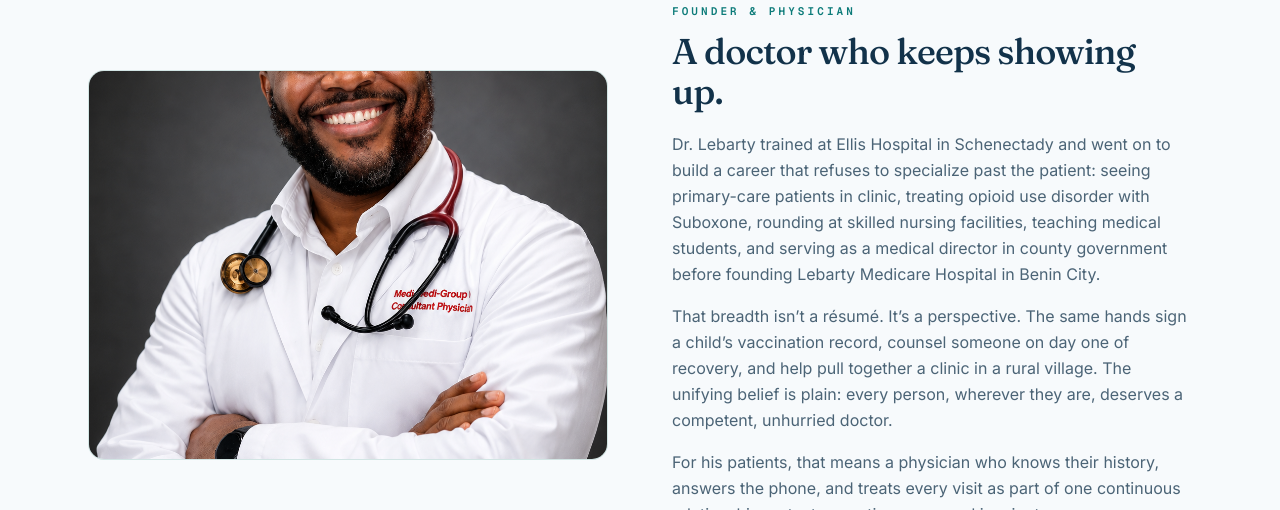
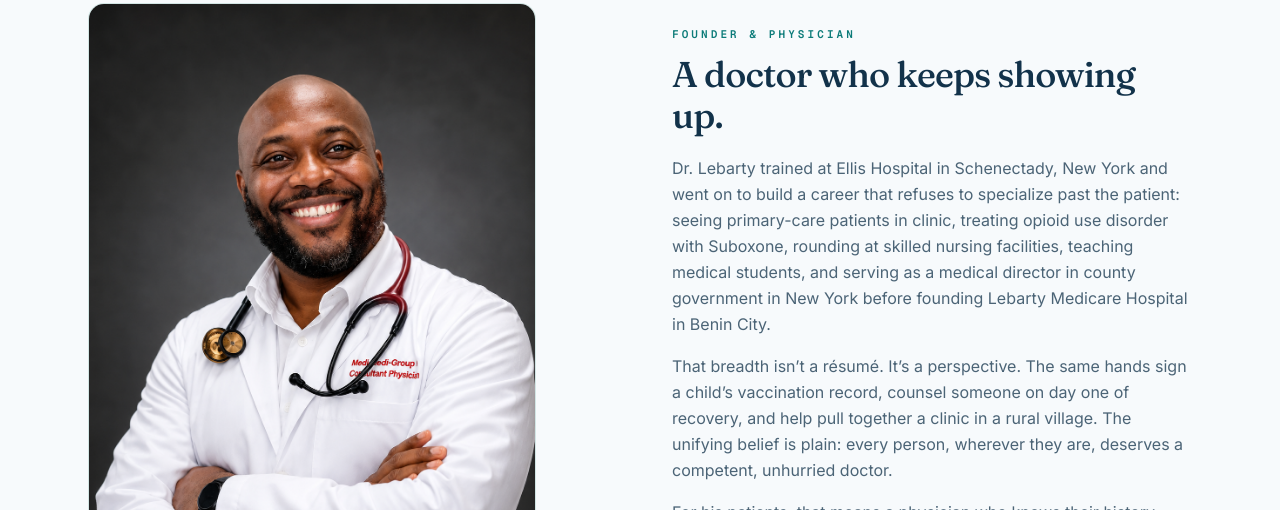
Before and after one commit to zeekelvin/lebarty-medicare, a Next.js app in the folder web/: page /about/dr-lebarty in a window 1280 px wide. Shown: the part 835-1345 px from the top of the page. Built offline with nearby package versions, Linux system fonts and the light colour scheme; no server answers.

Commit message:
Fit Dr Nosa portrait and add New York to About copy

```diff
--- a/web/src/app/about/dr-lebarty/page.tsx
+++ b/web/src/app/about/dr-lebarty/page.tsx
@@ -86,14 +86,16 @@ export default function DrLebartyPage() {
           imageAlt="Portrait of Dr. Nosa Lebarty"
           eyebrow="Founder & physician"
           title="A doctor who keeps showing up."
+          portrait
         >
           <p>
-            Dr. Lebarty trained at Ellis Hospital in Schenectady and went on to
+            Dr. Lebarty trained at Ellis Hospital in Schenectady, New York and
+            went on to
             build a career that refuses to specialize past the patient: seeing
             primary-care patients in clinic, treating opioid use disorder with
             Suboxone, rounding at skilled nursing facilities, teaching medical
-            students, and serving as a medical director in county government
-            before founding Lebarty Medicare Hospital in Benin City.
+            students, and serving as a medical director in county government in
+            New York before founding Lebarty Medicare Hospital in Benin City.
           </p>
           <p>
             That breadth isn&rsquo;t a r&eacute;sum&eacute;. It&rsquo;s a
@@ -139,7 +141,7 @@ export default function DrLebartyPage() {
             <SectionHeading
               eyebrow="Education & training"
               title="Trained here. Rooted here."
-              intro="Dr. Lebarty&rsquo;s credentials trace a path from residency in Schenectady to a practice that serves the same community decades on."
+              intro="Dr. Lebarty&rsquo;s credentials trace a path from residency in Schenectady, New York to a practice that serves the same community decades on."
             />
             <ul className="mt-10 space-y-6">
               {training.map((t, i) => (
--- a/web/src/components/site/FeatureRow.tsx
+++ b/web/src/components/site/FeatureRow.tsx
@@ -11,6 +11,8 @@ type Props = {
   children: ReactNode;
   /** Place the image on the right instead of the left. */
   reverse?: boolean;
+  /** Render a tall photo in a portrait frame, anchored to the top so faces stay in view. */
+  portrait?: boolean;
 };
 
 /** A two-column image + text feature block. */
@@ -21,18 +23,27 @@ export function FeatureRow({
   title,
   children,
   reverse,
+  portrait,
 }: Props) {
   return (
     <div className="grid items-center gap-10 lg:grid-cols-2 lg:gap-16">
       <Reveal className={cn(reverse && "lg:order-2")}>
-        <div className="relative aspect-[4/3] overflow-hidden rounded-2xl border border-fg/10 bg-muted">
+        <div
+          className={cn(
+            "relative overflow-hidden rounded-2xl border border-fg/10 bg-muted",
+            portrait ? "aspect-[3/4] max-w-md" : "aspect-[4/3]",
+          )}
+        >
           {image ? (
             <Image
               src={image}
               alt={imageAlt}
               fill
               sizes="(max-width: 1024px) 100vw, 50vw"
-              className="object-cover object-center"
+              className={cn(
+                "object-cover",
+                portrait ? "object-top" : "object-center",
+              )}
             />
           ) : (
             <div className="absolute inset-0 bg-gradient-to-br from-[#0c7b79]/20 to-[#f21872]/15" />
```
